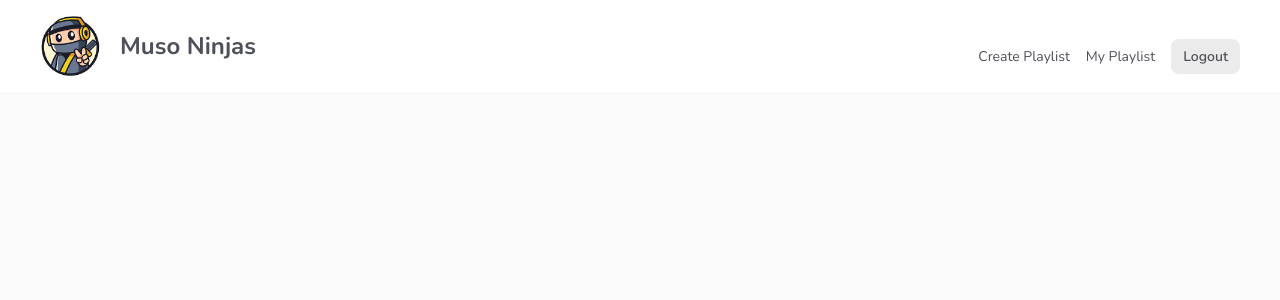
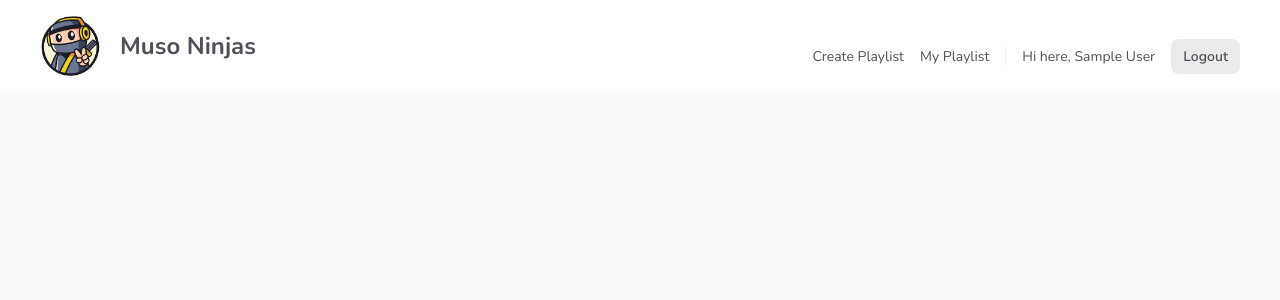
Before and after one commit to poolsakk/course-vue-firebase, a Vue app: page / in a window 1280 px wide. Shown: the top 300 px of the page. Built offline with nearby package versions, Linux system fonts and the light colour scheme; no server answers; the database is empty; sample sign-in values are in the browser's storage.

Commit message:
[169] final touches

```diff
--- a/src/components/Navbar.vue
+++ b/src/components/Navbar.vue
@@ -7,6 +7,7 @@
               <div v-if="user">
                   <router-link :to="{ name: 'CreatePlaylist' }">Create Playlist</router-link>
                   <router-link :to="{ name: 'UserPlaylists' }">My Playlist</router-link>
+                  <span>Hi here, {{ user.displayName }}</span>
                 <button @click="handleClick">Logout</button>
               </div>
               <div v-else>
@@ -69,4 +70,12 @@ nav .links a, button {
 nav img {
     max-height: 60px;
 }
+
+span {
+    font-size: 14px;
+    display: inline-block;
+    margin-left: 16px;
+    padding-left: 16px;
+    border-left: 1px solid #eee;
+}
 </style>
```
